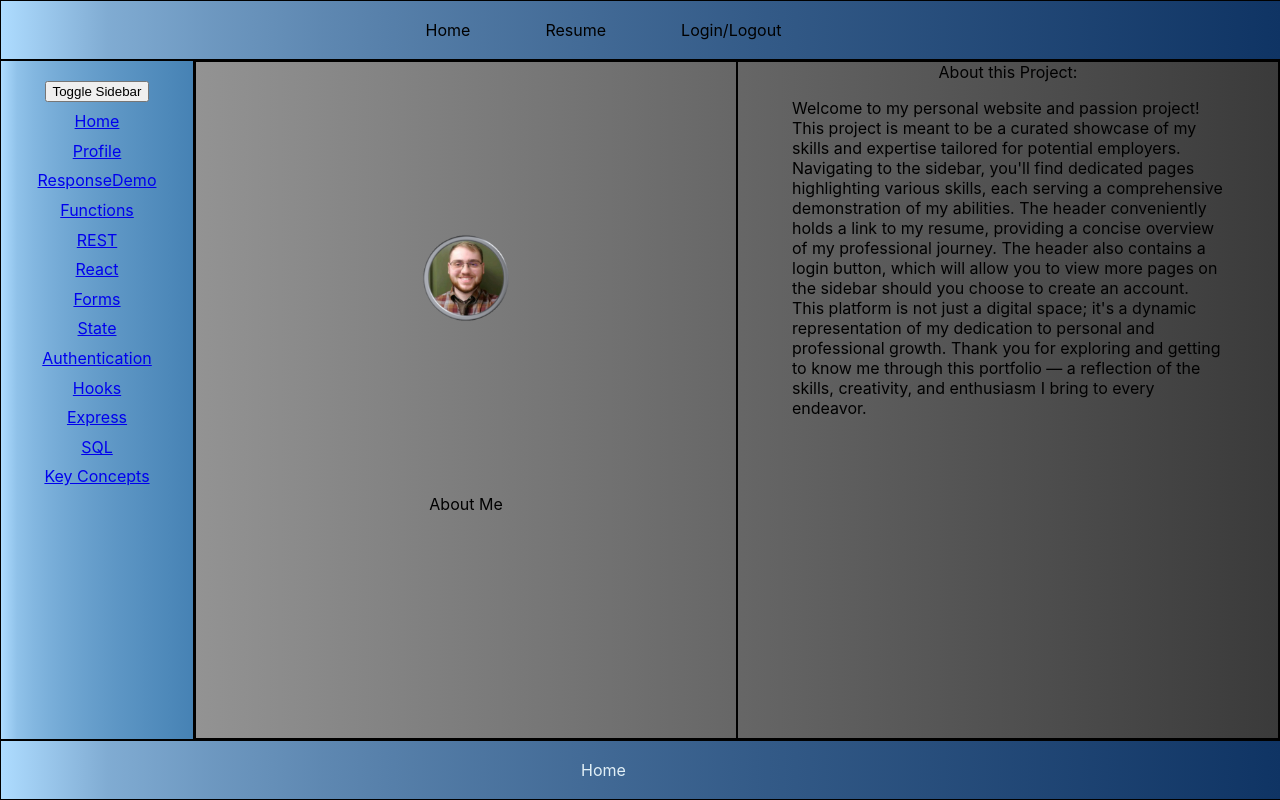
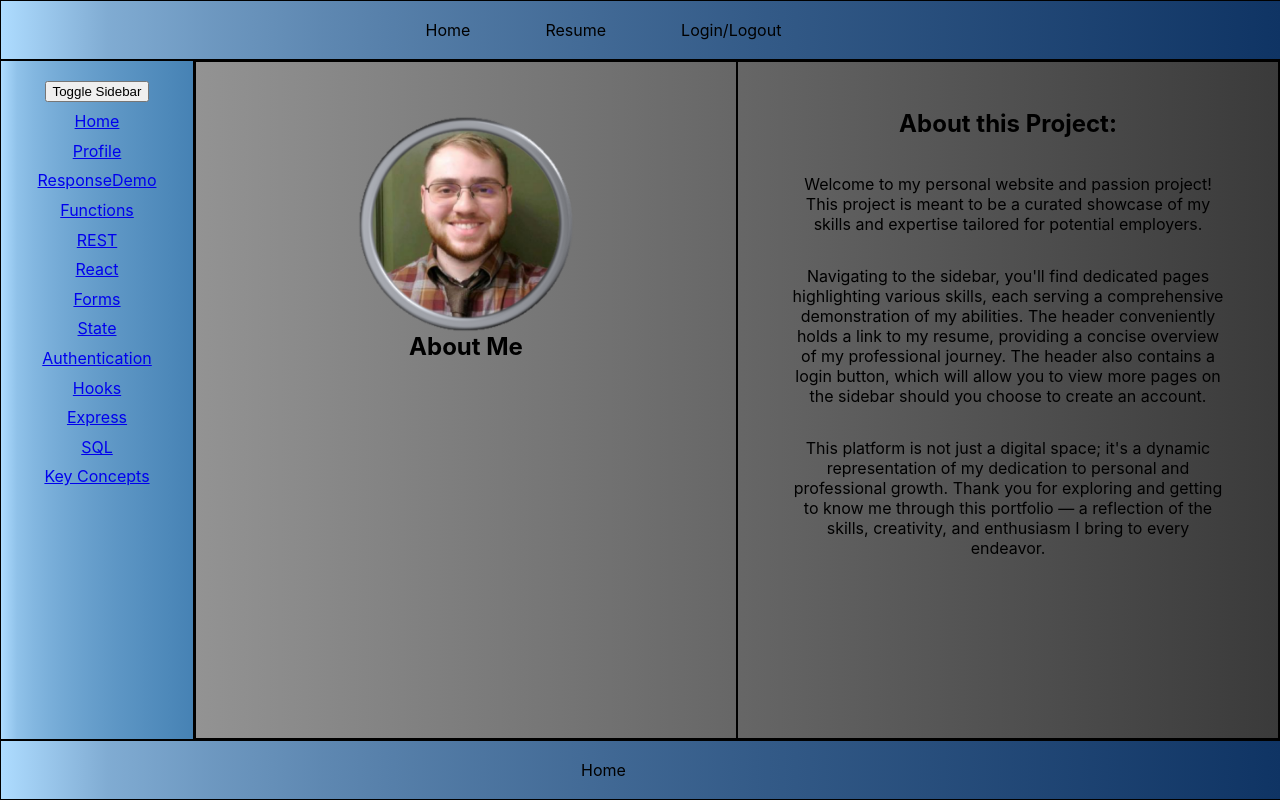
Before and after one commit to TheLogan2019/Logan-Brown-Skills-Demonstration, a React (Create React App) app: page / in a window 1280 px wide. Built offline with nearby package versions, Linux system fonts and the light colour scheme.

Commit message:
image fixed

```diff
--- a/src/components/Layout/Footer.jsx
+++ b/src/components/Layout/Footer.jsx
@@ -6,7 +6,7 @@ function Footer () {
     return(
         <div className="Footer">
             <div>
-                <Link to="/" style={{ color: '#E2F0F7', paddingRight: '75px', textDecoration: 'none' }}>
+                <Link to="/" style={{ color: '#000000', paddingRight: '75px', textDecoration: 'none' }}>
                     Home
                 </Link>
             </div>
--- a/src/components/pages/landingPage.js
+++ b/src/components/pages/landingPage.js
@@ -10,23 +10,29 @@ function LandingPage() {
           src={AboutMePhoto}
           alt="VeryHandsomeAuthorPhoto"
         />
-        <p className="About">About Me</p>
+        <h2 className="AboutL">About Me</h2>
       </div>
       <div className="landing-right-container">
-        <p className="About">About this Project:</p>
+        <h2 className="AboutR">About this Project:</h2>
         <p className="Project-Paragraph">
           Welcome to my personal website and passion project! This project is
           meant to be a curated showcase of my skills and expertise tailored for
-          potential employers. Navigating to the sidebar, you'll find dedicated
-          pages highlighting various skills, each serving a comprehensive
-          demonstration of my abilities. The header conveniently holds a link to
-          my resume, providing a concise overview of my professional journey.
-          The header also contains a login button, which will allow you to view
-          more pages on the sidebar should you choose to create an account. This
-          platform is not just a digital space; it's a dynamic representation of
-          my dedication to personal and professional growth. Thank you for
-          exploring and getting to know me through this portfolio — a reflection
-          of the skills, creativity, and enthusiasm I bring to every endeavor.
+          potential employers.
+        </p>
+        <p className="Project-Paragraph">
+          Navigating to the sidebar, you'll find dedicated pages highlighting
+          various skills, each serving a comprehensive demonstration of my
+          abilities. The header conveniently holds a link to my resume,
+          providing a concise overview of my professional journey. The header
+          also contains a login button, which will allow you to view more pages
+          on the sidebar should you choose to create an account.
+        </p>
+        <p className="Project-Paragraph">
+          This platform is not just a digital space; it's a dynamic
+          representation of my dedication to personal and professional growth.
+          Thank you for exploring and getting to know me through this portfolio
+          — a reflection of the skills, creativity, and enthusiasm I bring to
+          every endeavor.
         </p>
       </div>
     </div>
--- a/src/index.css
+++ b/src/index.css
@@ -122,13 +122,11 @@ code {
 /*"box-sizing: border-box" allows containers to count padding and border in the total width */
 
 .author-photo {
-  transform: scale(0.2);
-  max-width: 80%;
-  margin: 0%;
-  padding: 0%;
+  width: 40%;
+  margin-top: 10%;
 }
 
-.About {
+.AboutL {
   margin: 0%;
   padding: 0%;
 }
@@ -146,10 +144,16 @@ code {
   border: 1px solid black;
 }
 
+.AboutR {
+  padding-top: 5%
+}
+
 .Project-Paragraph{
   padding-left: 10%;
   padding-right: 10%;
+  text-align: center;
 }
+
 
 /*end of right container*/
 
```
